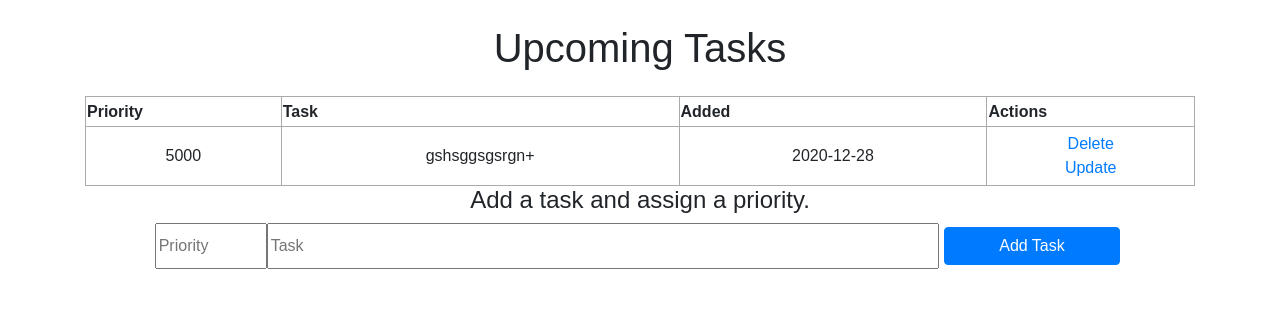
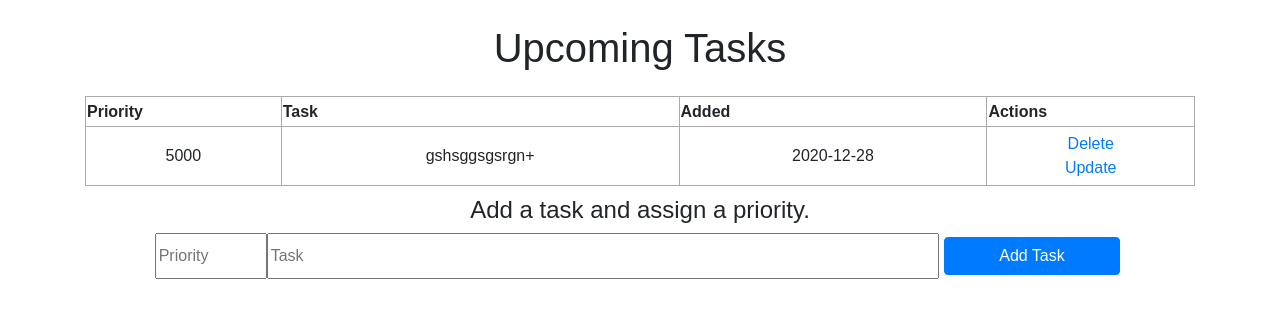
Before and after one commit to drewwmercer/flask-task-app, a Flask app: page / in a window 1280 px wide. Shown: the top 318 px of the page. Run offline with Flask 2, Linux system fonts and the light colour scheme; data comes from the database, SQL or seed files in the repository; some libraries are stand-ins or nearby versions.

Commit message:
Adding bootstrap elements to index

```diff
--- a/static/css/main.css
+++ b/static/css/main.css
@@ -41,3 +41,7 @@ td {
 #content {
     width: 60%;
 }
+
+.row {
+    margin-top: 10px;
+}
```
